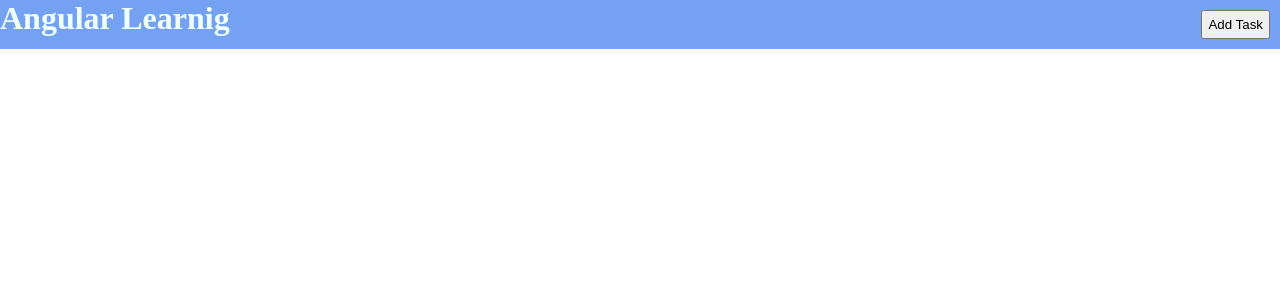
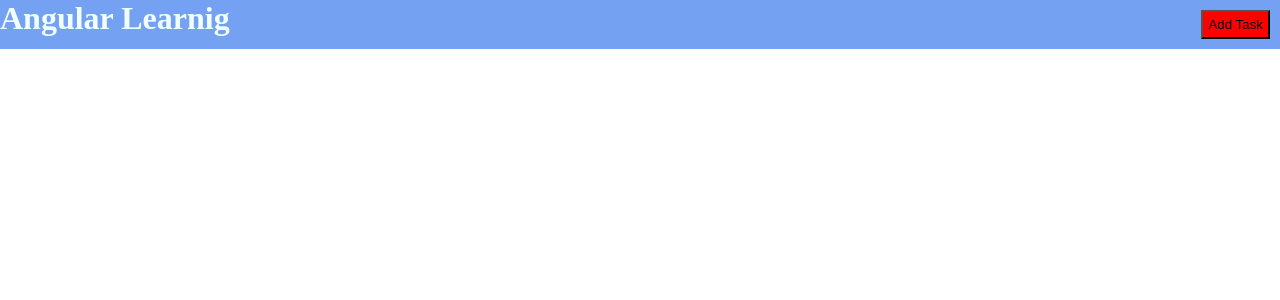
Before and after one commit to maurya20/angular-learning, an Angular app: page / in a window 1280 px wide. Shown: the top 300 px of the page. Built offline with nearby package versions, Linux system fonts and the light colour scheme.

Commit message:
data passed in component

```diff
--- a/src/app/components/button/button.component.html
+++ b/src/app/components/button/button.component.html
@@ -1 +1 @@
-<button>{{ text }}</button>
+<button [ngStyle]="{ 'background-color': color }">{{ text }}</button>
--- a/src/app/components/header/header.component.html
+++ b/src/app/components/header/header.component.html
@@ -1,4 +1,4 @@
 <header>
   <h1>Angular Learnig</h1>
-  <app-button color="green" text="Add Task"></app-button>
+  <app-button color="red" text="Add Task"></app-button>
 </header>
```
